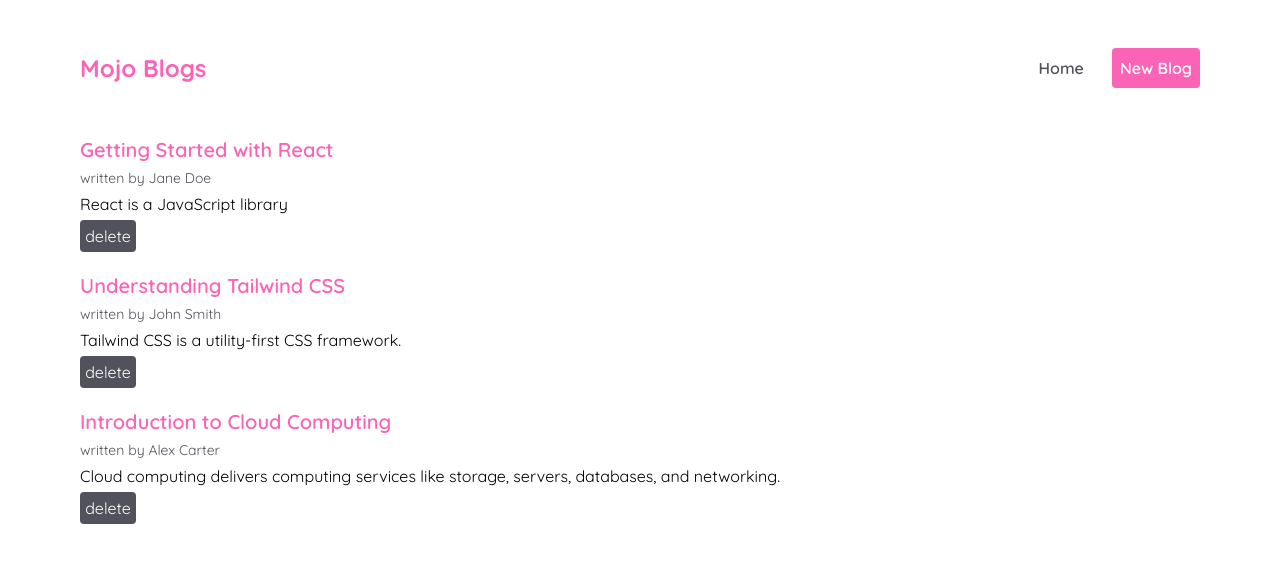
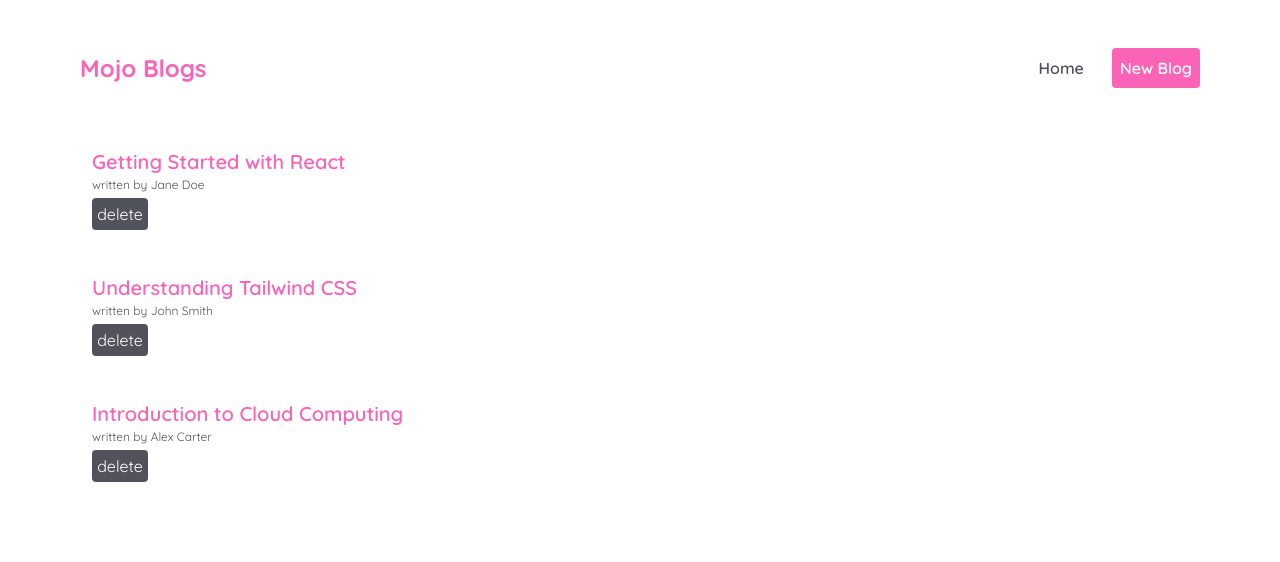
Before and after one commit to parAEdox0/react-practice-apps, a React (Vite) app in the folder pogo-blogs/: page / in a window 1280 px wide. Shown: the top 562 px of the page. Built offline with nearby package versions, Linux system fonts and the light colour scheme; data requests are answered from the project's data file.

Commit message:
Router parameters and styles components

```diff
--- a/pogo-blogs/components/BlogList.jsx
+++ b/pogo-blogs/components/BlogList.jsx
@@ -1,13 +1,18 @@
-import React from "react";
+import { Link } from "react-router-dom";
+import { H4, H2 } from "../styles/Styles";
 
 const BlogList = ({ blogs }) => {
   return (
     <div id="blogs" className="flex flex-col min-h-[83vh] gap-5">
       {blogs.map((blog) => (
-        <div key={blog.id} className="w-[60vw] flex flex-col gap-1">
-          <h2 className="font-semibold text-xl text-pink-400">{blog.title}</h2>
-          <h6 className="text-sm text-zinc-600">written by {blog.author} </h6>
-          <p>{blog.text}</p>
+        <div
+          key={blog.id}
+          className="w-[60vw] flex flex-col p-3 gap-1 hover:shadow "
+        >
+          <Link to={`/blogs/${blog.id}`}>
+            <H2 className=" cursor-pointer">{blog.title}</H2>
+            <H4>written by {blog.author} </H4>
+          </Link>
           <button className="bg-zinc-600 w-14 p-1 rounded-sm text-white cursor-pointer">
             delete
           </button>
--- /dev/null
+++ b/pogo-blogs/components/BlogRoute.jsx
@@ -0,0 +1,19 @@
+import { useParams } from "react-router-dom";
+import useFetch from "../hooks/useFetch";
+import Blogs from "../pages/Blogs";
+
+const BlogRoute = () => {
+  const { id } = useParams();
+  const [data, isLoading, error] = useFetch(
+    `http://localhost:5000/blogs/${id}`
+  );
+  return (
+    <div>
+      {error && <p>{error}</p>}
+      {isLoading && <p>Loading...</p>}
+      {data && <Blogs data={data} />}
+    </div>
+  );
+};
+
+export default BlogRoute;
--- /dev/null
+++ b/pogo-blogs/pages/Blogs.jsx
@@ -0,0 +1,13 @@
+import { H2, H4 } from "../styles/Styles";
+
+const Blogs = ({ data }) => {
+  return (
+    <div>
+      <H2>{data.title}</H2>
+      <H4>Wrriten by {data.author}</H4>
+      <p>{data.text}</p>
+    </div>
+  );
+};
+
+export default Blogs;
--- a/pogo-blogs/src/App.jsx
+++ b/pogo-blogs/src/App.jsx
@@ -2,6 +2,7 @@ import Navbar from "../components/Navbar";
 import Home from "../pages/Home";
 import Create from "../pages/Create";
 import { BrowserRouter, Route, Routes } from "react-router-dom";
+import BlogRoute from "../components/BlogRoute";
 
 const App = () => {
   return (
@@ -11,6 +12,7 @@ const App = () => {
         <Routes>
           <Route path="/" element={<Home />} />
           <Route path="/create" element={<Create />} />
+          <Route path="/blogs/:id" element={<BlogRoute />} />
         </Routes>
       </main>
     </BrowserRouter>
--- /dev/null
+++ b/pogo-blogs/styles/Styles.jsx
@@ -0,0 +1,13 @@
+export const H2 = ({ children, className = "" }) => {
+  return (
+    <div className={`font-semibold text-xl text-pink-400 ${className}`}>
+      {children}
+    </div>
+  );
+};
+
+export const H4 = ({ children, className = "" }) => {
+  return (
+    <div className={`text-[12px] text-zinc-600 ${className}`}>{children}</div>
+  );
+};
```
